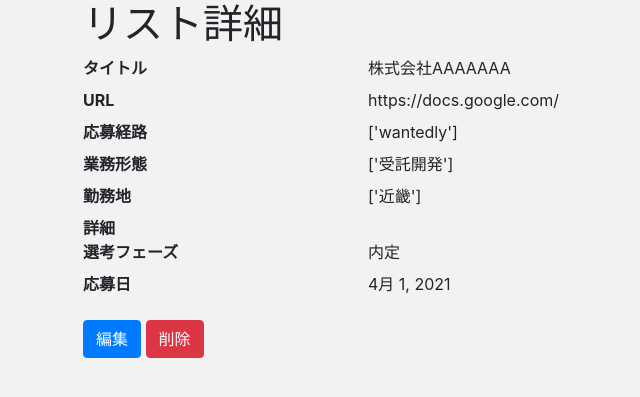
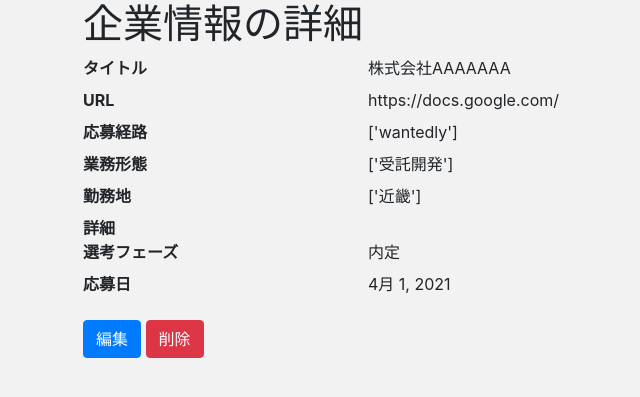
Before and after one commit to sf2020-LATTE/portfolio1, a Django app: page /jpapp/companies/1/ in a window 1280 px wide. Shown: the part 56-453 px from the top of the page, without its empty margins (2-642 px from the left). Run offline with Django 3.2, Linux system fonts and the light colour scheme; a user stored in the database is signed in; data comes from the database, SQL or seed files in the repository; both versions use the stored data as it was after the commit; some libraries are stand-ins or nearby versions.

Commit message:
詳細ページのタイトル修正

```diff
--- a/jp/templates/jpapp/companies/detail.html
+++ b/jp/templates/jpapp/companies/detail.html
@@ -2,7 +2,7 @@
 
 {% block content %}
 <div class="container">
-<h1>リスト詳細</h1>
+<h1>企業情報の詳細</h1>
   <dl class="row">
     <dt class="col-sm-3">タイトル</dt>
     <dd class="col-sm-9">{{ company.company_name }}</dd>
```
Also changed, not shown: jp/db.sqlite3.
